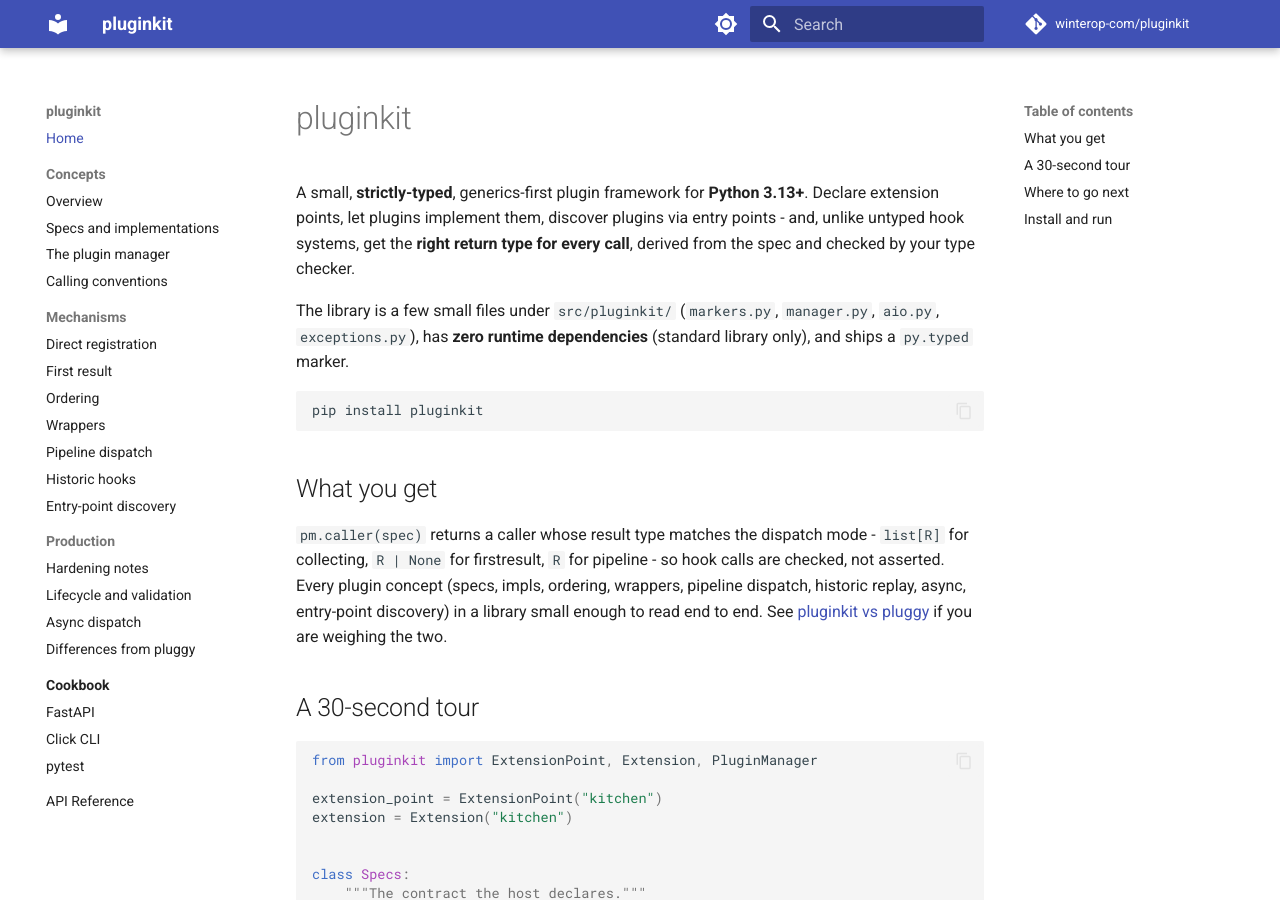
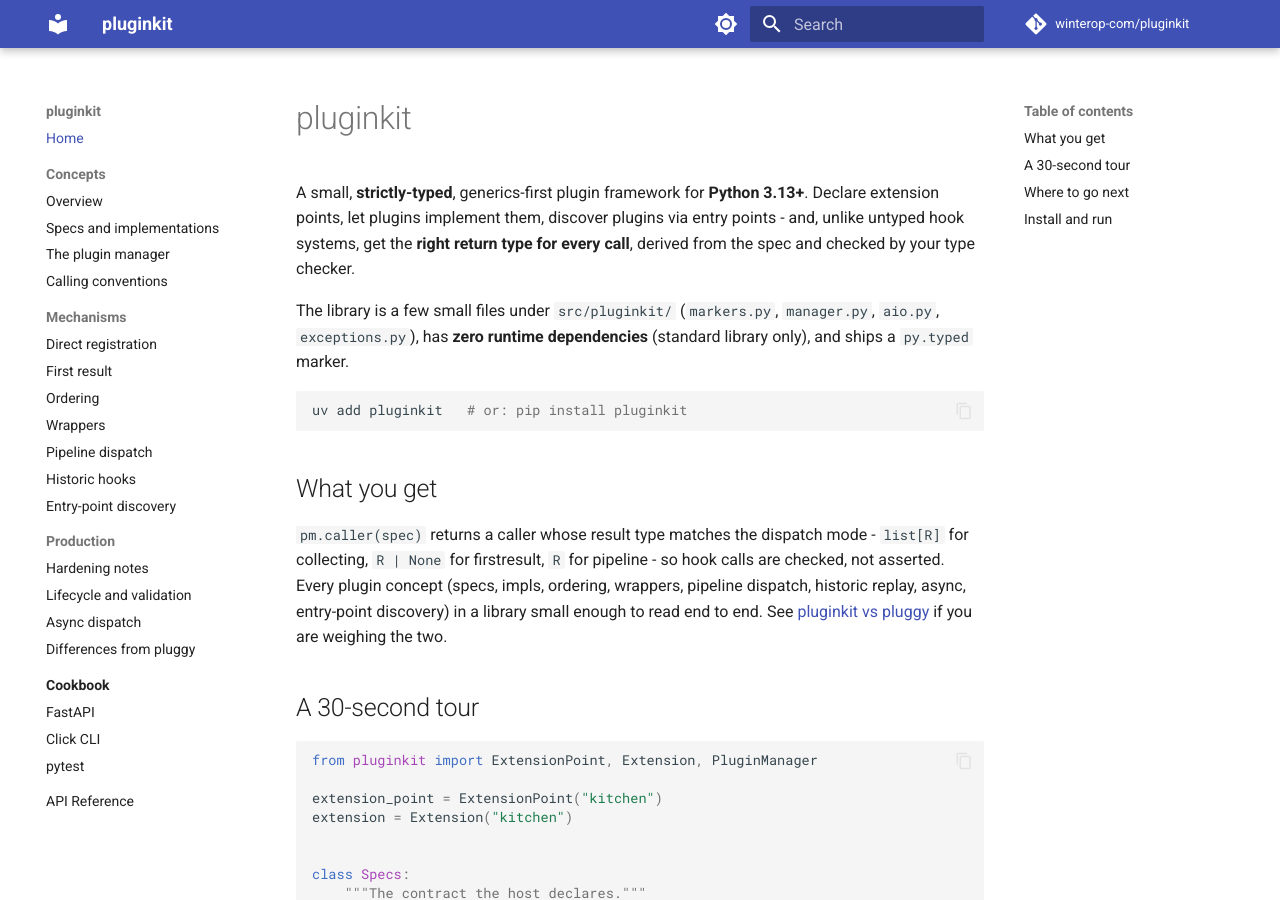
Before and after one commit to winterop-com/pluginkit, an MkDocs documentation site: the page built from docs/index.md, in a window 1280 px wide and 900 px high. Built offline with MkDocs 1.6.1 and Material for MkDocs 9.7.7, drawn with Linux system fonts in a browser that asks for light colours; comment, search, counter and statistics services are not loaded.

Commit message:
docs: lead install instructions with uv add (#8)

````diff
--- a/docs/index.md
+++ b/docs/index.md
@@ -10,7 +10,7 @@
 only), and ships a `py.typed` marker.
 
 ```bash
-pip install pluginkit
+uv add pluginkit   # or: pip install pluginkit
 ```
 
 ## What you get
````
Also changed, not shown: README.md (+1 -1 lines).
